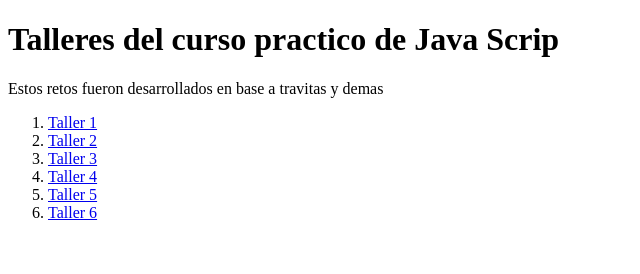
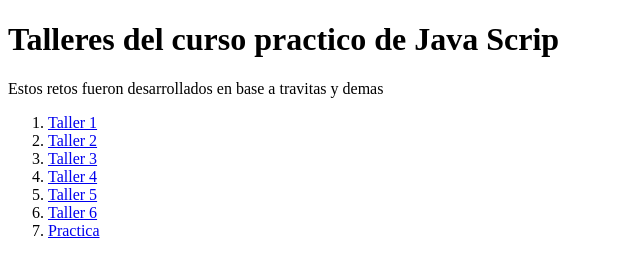
Before and after one commit to jonathanclinares/curso-practico-javascrip, a plain HTML site: page index.html in a window 1280 px wide. Shown: the full height of the page, 0-640 px from the left. Drawn offline with Linux system fonts and the light colour scheme.

Commit message:
Incluyendo la ultima practica

```diff
--- a/index.html
+++ b/index.html
@@ -38,6 +38,9 @@
                 <li>
                     <a href="./salarios.html">Taller 6</a>
                 </li>
+                <li>
+                    <a href="./levelput.html">Practica</a>
+                </li>
 
             </ol>
         </nav>
```
